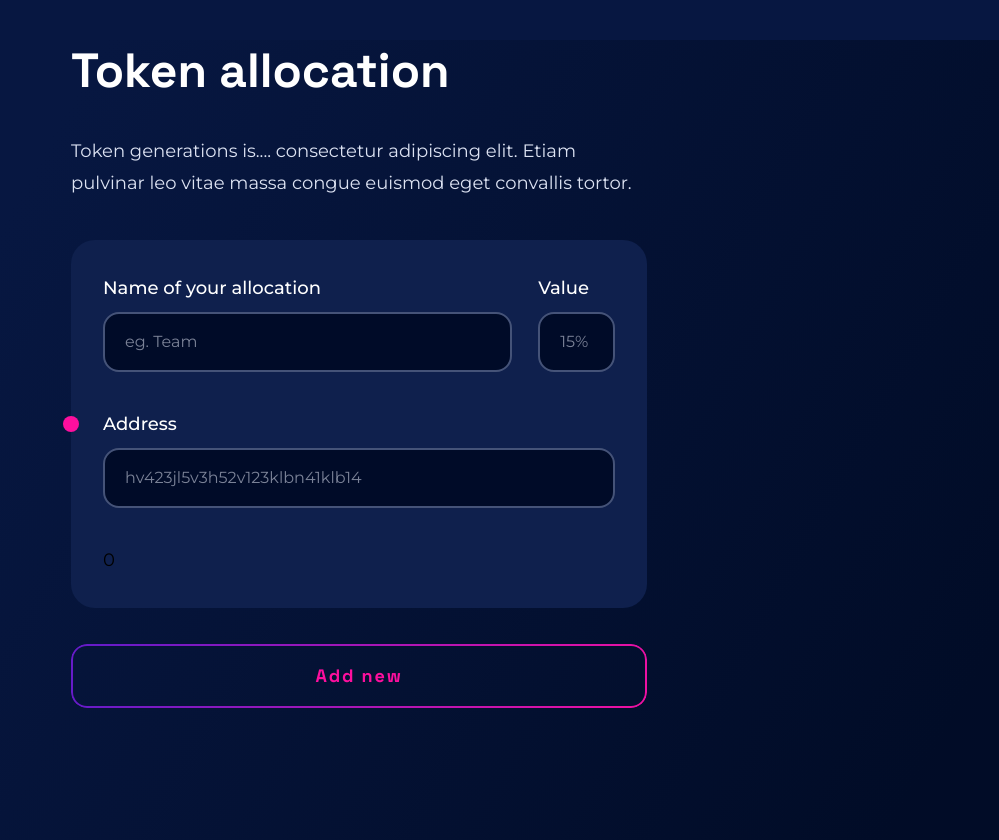
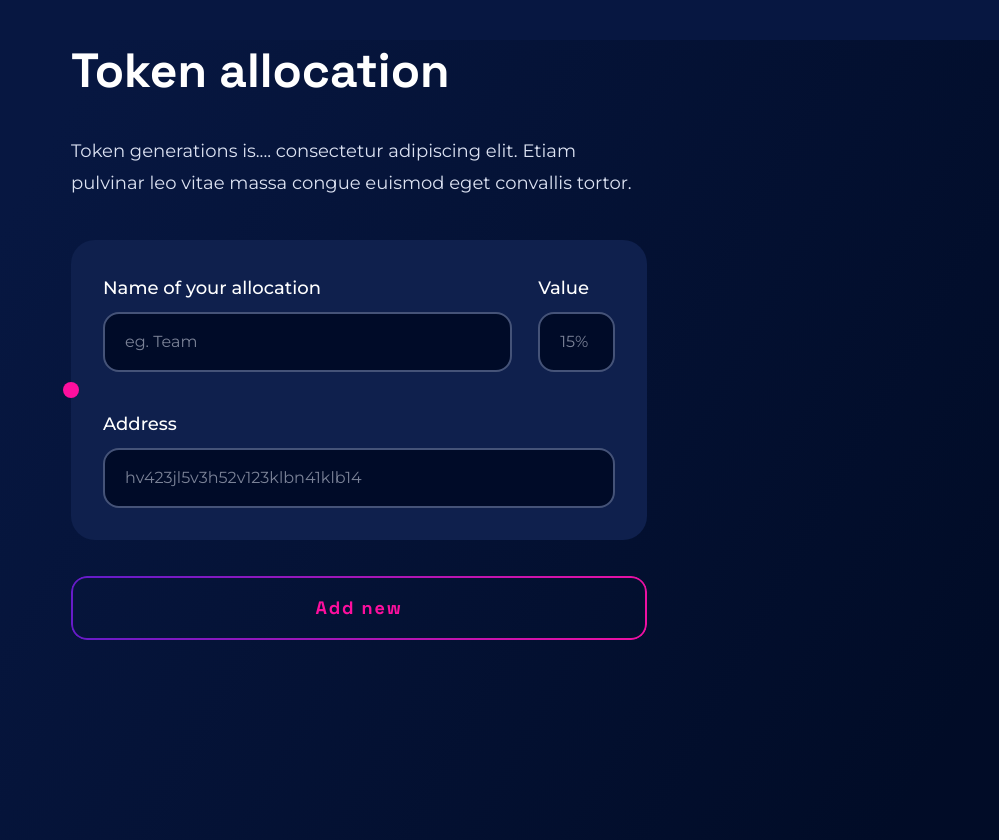
Before and after one commit to atomiklabs/deploycontracts.io, a Next.js app: page /tokenAllocation in a window 1280 px wide. Shown: the whole page, without its empty margins (281-1280 px from the left). Built offline with nearby package versions, Linux system fonts and the light colour scheme.

Commit message:
add !!index

```diff
--- a/components/AllocationCard.tsx
+++ b/components/AllocationCard.tsx
@@ -39,7 +39,7 @@ export default function AllocationCardComponent({
         ></div>
       )}
 
-      {index && (
+      {!!index && (
         <button
           className='md:absolute md:top-0 md:bottom-0 m-auto md:right-[-70px] w-[64px] h-[64px] hover:bg-[#0F204C] rounded-full flex items-center justify-center'
           onClick={() => deleteAllocation(index)}
```
